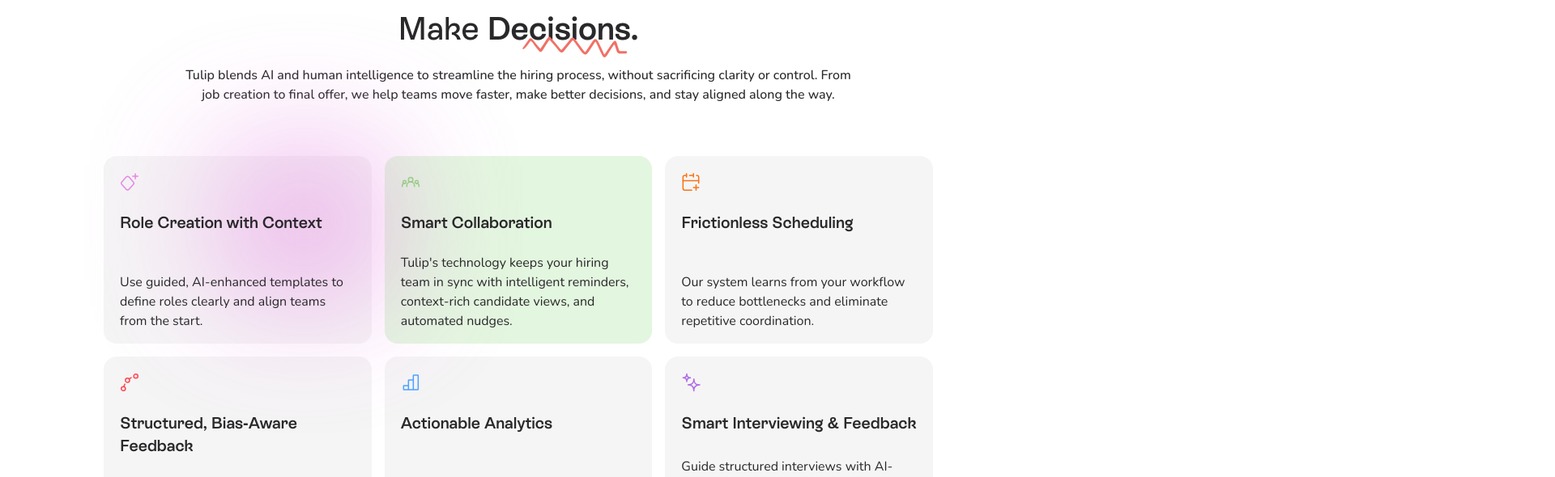
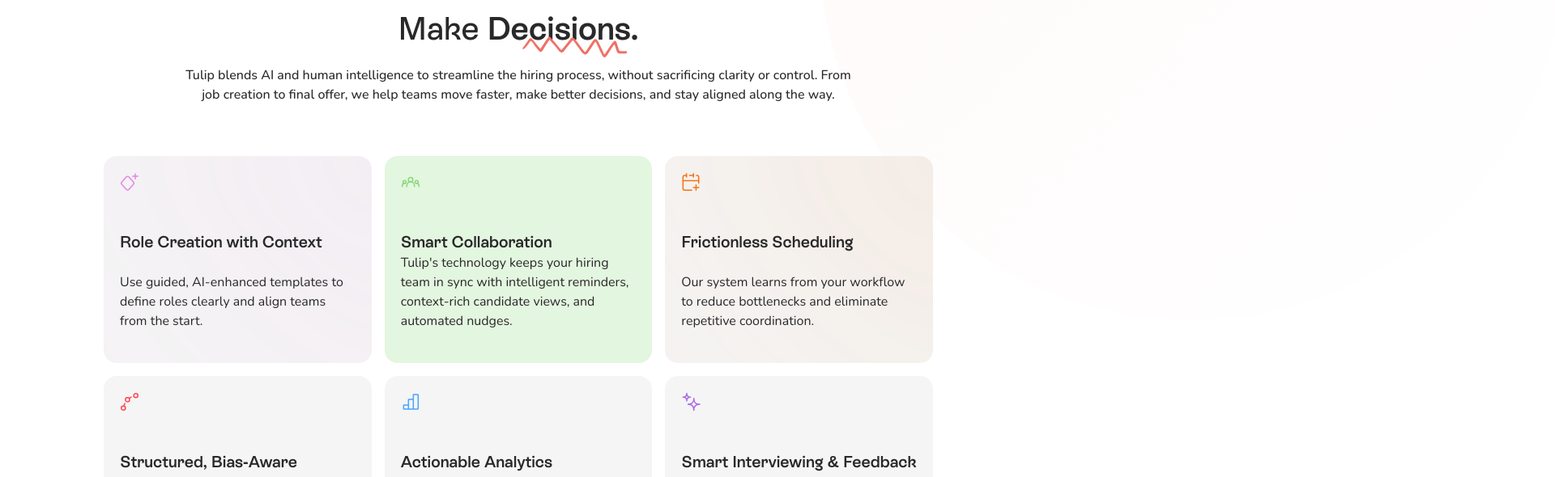
Before and after one commit to Ayesha-ehsan905/TulipHCM, a Next.js app: page / in a window 1280 px wide. Shown: the part 1046-1636 px from the top of the page at 81% size, 1920 px wide, since content can reach past the window. Built offline with nearby package versions, Linux system fonts and the light colour scheme.

Commit message:
feat:Capabilites section

```diff
--- a/src/app/globals.css
+++ b/src/app/globals.css
@@ -18,8 +18,11 @@
 
 
 
+
   /* gradients */
   --circle-gradient: 135deg, rgba(22, 161, 182, 0) 0%, #16A1B6 100%;
+  --circle-gradient-red: 135deg, #F07167 0%, rgba(240, 113, 103, 0) 100%;
+
 
 
 }
@@ -36,6 +39,7 @@
   font-family: var(--font-esrebond), Arial,
     Helvetica,
     sans-serif;
+  overflow-x: hidden;
 }
 
 /* font family Nuniton */
--- a/src/components/CapabilitiesSection.tsx
+++ b/src/components/CapabilitiesSection.tsx
@@ -5,8 +5,12 @@
 
 const CapabilitiesSection = () => {
   return (
+    <>
+      <div className="relative ">
+        <div className=" z-[-10] absolute top-[-140px] left-[79%] w-[922px] h-[922px] rounded-full bg-linear-(--circle-gradient-red) opacity-[0.04]" />
+      </div>
       <Container>
-      {/* capabilities section */}
+        {/* capabilities section text */}
         <section className="flex flex-col w-full max-w-[846px] items-center gap-4 mx-auto mt-[273px]">
           <div className=" border text-base  bg-light-orange text-orange border-orange rounded-[80px] px-4 py-2 font-normal">
             Key Capabilities
@@ -34,21 +38,19 @@
         </section>
         {/* grid */}
         <div className="max-w-5xl mx-auto mt-16">
-        <div className="relative">
-          <div
-            className={` absolute   bg-orchid w-[186px] h-[156px] top-[5px] left-[15%]  blur-[85px] opacity-80 `}
-          />
-          <div
-            className={` absolute    w-[186px] h-[156px] top-[-36px] left-[48%] blur-[65px]   `}
-          />
-        </div>
-        <div className=" z-10 grid grid-cols-1 sm:grid-cols-2 lg:grid-cols-3 gap-4 ">
+          <div className="grid grid-cols-1 sm:grid-cols-2 lg:grid-cols-3 gap-4">
             {CAPABILITIES_FEATURES.map((feature, index) => (
               <div
-              key={index}
-              className={`   rounded-[16px] ${feature.bg} px-5 py-5 `}
+                key={`top-feature-${index}`}
+                className={`flex flex-col items-start gap-6 p-5 rounded-2xl overflow-hidden relative flex-1 ${feature.bgClass}`}
               >
-              <span>{<feature.icon />}</span>
+                {/* Glow effect */}
+                {feature.glowColor && (
+                  <div
+                    className={`absolute w-[186px] h-[186px] top-[-93px] left-[251px] ${feature.glowColor} rounded-[93px] blur-[200px] opacity-80`}
+                  />
+                )}
+                <span>{<feature.icon />}</span>{" "}
                 <div className="flex flex-col justify-between h-full max-w-[340px]">
                   <h3 className="z-10 font-semibold text-xl mt-6 ">
                     {feature.title}
@@ -62,6 +64,7 @@
           </div>
         </div>
       </Container>
+    </>
   );
 };
 
--- a/src/utilis/constant.tsx
+++ b/src/utilis/constant.tsx
@@ -18,44 +18,49 @@
     title: "Role Creation with Context",
     description:
       "Use guided, AI-enhanced templates to define roles clearly and align teams from the start.",
-    bg: "bg-light-gray",
+    bgClass: "bg-light-gray",
+    glowColor: "bg-orchid",
     icon: RoleCreationIcon,
-    circleclassName:
-      "bg-orchid w-[186px] h-[186px] top-[-112px] left-[70%]  blur-[60px]",
   },
   {
     title: "Smart Collaboration",
     description:
       "Tulip's technology keeps your hiring team in sync with intelligent reminders, context-rich candidate views, and automated nudges.",
-    bg: "bg-accent-green",
+    bgClass: "bg-accent-green",
     icon: CommunityIcon,
   },
   {
     title: "Frictionless Scheduling",
     description:
       "Our system learns from your workflow to reduce bottlenecks and eliminate repetitive coordination.",
-    bg: "bg-light-gray",
+    bgClass: "bg-light-gray",
+    glowColor: "bg-orange",
     icon: CalendarIcon,
   },
   {
     title: "Structured, Bias-Aware Feedback",
     description:
       "Collect real-time input with smart scorecards that surface insights and reduce groupthink.",
-    bg: "bg-light-gray",
+    bgClass: "bg-light-gray",
+    glowColor: "bg-accent-red",
     icon: StructuredIcon,
   },
   {
     title: "Actionable Analytics",
     description:
       "Tulip surfaces key signals, not noise, so you can see what's working, spot bottlenecks, and improve continuously.",
-    bg: "bg-light-gray",
+    bgClass: "bg-light-gray",
+    glowColor: "bg-accent-blue",
     icon: AnalyticsIcon,
   },
   {
     title: "Smart Interviewing & Feedback",
     description:
       "Guide structured interviews with AI-built plans and capture consistent feedback through intelligent scorecards that surface key insights.",
-    bg: "bg-light-gray",
+    bgClass: "bg-light-gray",
+    glowColor: "bg-accent-tulip",
     icon: SmartIcon,
   },
 ];
+
+// Feature card data for the bottom row
```
Also changed, not shown: public/images/tulip-curve-bg.png (added). Lines whose indentation alone changed are shown as unchanged.
